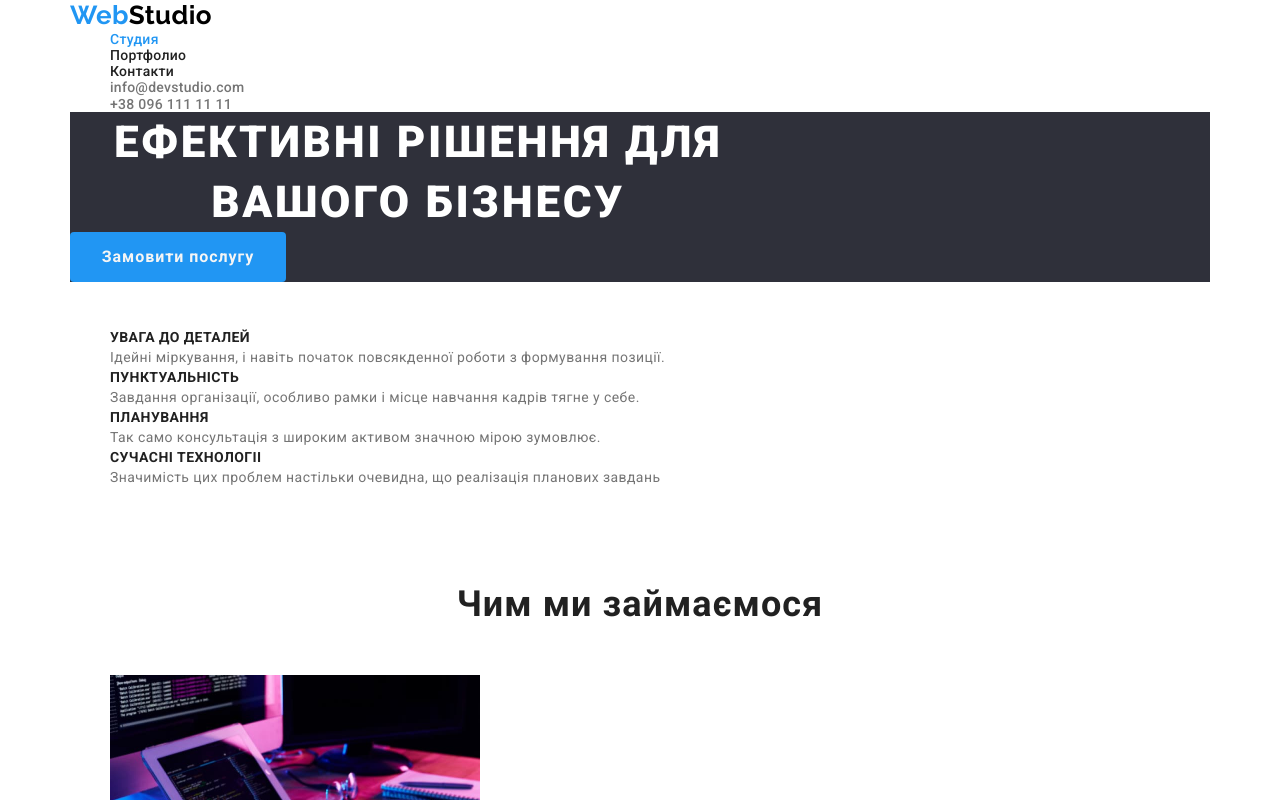
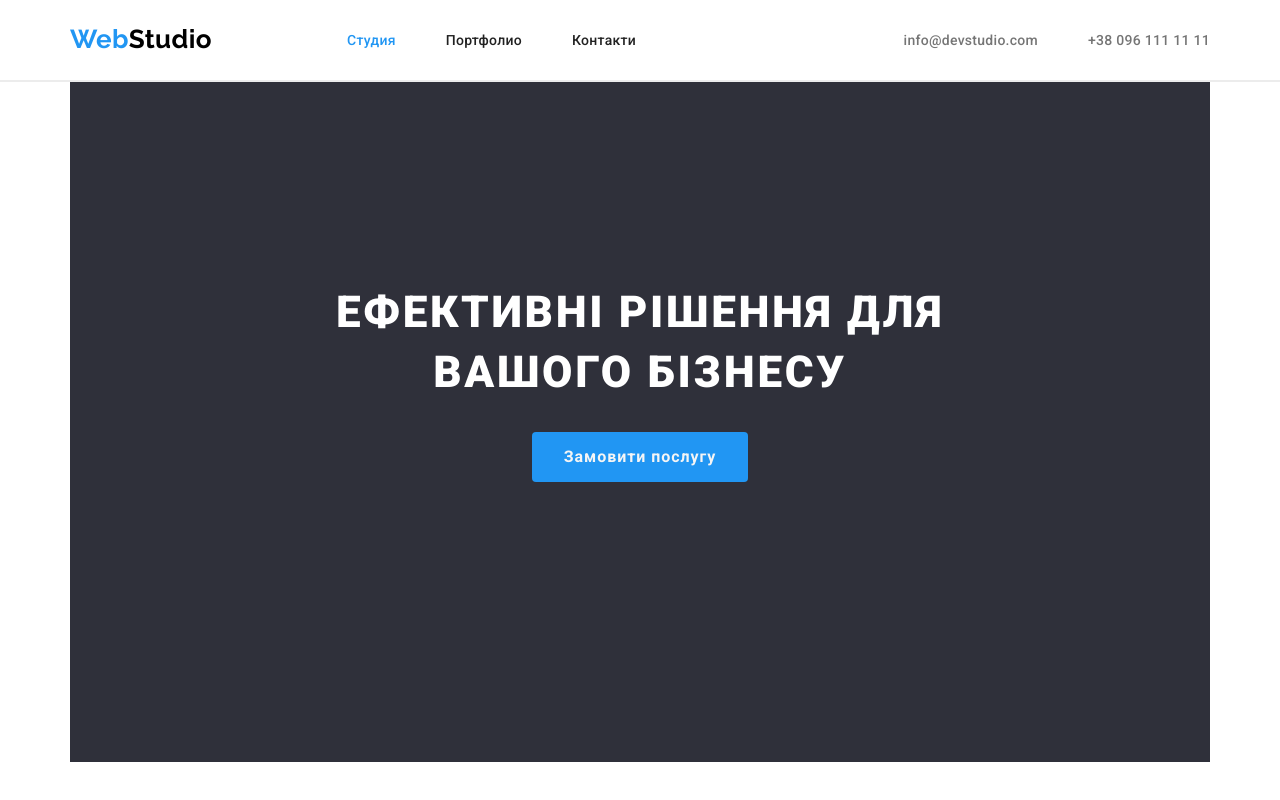
Before and after one commit to denispetrenk/goit-markup-hw-03, a plain HTML site: page index.html in a window 1280 px wide. Shown: the top 800 px of the page. Drawn offline with nearby package versions, Linux system fonts and the light colour scheme.

Commit message:
add flex in index

```diff
--- a/css/styles.css
+++ b/css/styles.css
@@ -10,6 +10,7 @@
   --text-color: #000000;
   --address-color: rgba(255, 255, 255, 0.6);
   --group-color: #eeeeee;
+  --line-color: #ececec;
   --main-font: "Roboto", sans-serif;
   --second-font: "Raleway", sans-serif;
 }
@@ -35,6 +36,8 @@ ul {
 }
 img {
   display: block;
+  max-width: 100%;
+  height: auto;
 }
 .container {
   width: 1170px;
@@ -42,6 +45,22 @@ img {
   padding-right: 15px;
   margin-left: auto;
   margin-right: auto;
+}
+.header-container {
+  display: flex;
+  align-items: center;
+}
+
+.header-nav {
+  display: flex;
+  align-items: center;
+  gap: 50px;
+  margin-right: auto;
+}
+
+.header-list-nav {
+  display: flex;
+  gap: 30px;
 }
 .logo {
   color: var(--text-color);
@@ -52,6 +71,7 @@ img {
   font-size: 26px;
   text-decoration: none;
   display: inline-block;
+  margin-right: 95px;
 }
 
 .header-studio {
@@ -78,7 +98,8 @@ img {
   letter-spacing: 0.06em;
   text-transform: uppercase;
 }
-.addr-color {
+.line {
+  border: 1px solid #ececec;
   font-style: normal;
   color: var(--background-color);
 }
@@ -87,9 +108,10 @@ img {
   color: var(--address-color);
 }
 .navigation-item {
+  display: block;
   color: var(--maintext-color);
   text-decoration: none;
-  padding: 32px, 0;
+  padding: 32px 0;
   font-size: 14px;
   font-weight: 500;
   line-height: calc(16 / 14);
@@ -101,6 +123,12 @@ img {
 .logo-blue {
   text-decoration: none;
   color: var(--accent-color);
+}
+.contacts {
+  display: flex;
+  align-items: center;
+  gap: 50px;
+  margin-left: auto;
 }
 .contacts-item {
   text-decoration: none;
@@ -169,10 +197,25 @@ img {
   padding-bottom: 94px;
   padding-top: 94px;
 }
+.solutions {
+  background-color: var(--footer-color);
+  color: var(--background-color);
+  margin-bottom: 47px;
+  padding: 200px 0 280px;
+}
+.solutions .header {
+  max-width: 1600px;
+  text-align: center;
+  margin: 0 auto;
+}
 .button-serv {
+  display: block;
+  margin-top: 30px;
+  margin-left: auto;
+  margin-right: auto;
   background-color: var(--accent-color);
   color: var(--main-background-color);
-
+  text-align: center;
   font-style: normal;
   font-weight: 700;
   font-size: 16px;
@@ -183,12 +226,12 @@ img {
   text-align: center;
   letter-spacing: 0.06em;
 }
-.solutions {
-  background-color: var(--footer-color);
-  color: var(--background-color);
-  margin-bottom: 47px;
+.characters {
+  display: flex;
+  justify-items: center;
+
+  margin: 0 auto;
 }
-
 .title {
   /*заголовок проектов в порфолио*/
 
@@ -229,6 +272,16 @@ img {
   text-align: center;
   margin-bottom: 50px;
 }
+.why-list,
+.team-list {
+  display: flex;
+  gap: 30px;
+  margin-left: 0;
+}
+.why-list:first-child,
+.team-list:first-child {
+  margin-left: 0;
+}
 .text {
   /*текст в проектах портфолио*/
   font-family: inherit;
@@ -255,7 +308,7 @@ img {
   color: var(--paragraph-color);
 }
 .foot {
-  padding: 60px, 0;
+  padding: 60px 0;
 }
 .logo-footer {
   padding-bottom: 20px;
--- a/index.html
+++ b/index.html
@@ -22,12 +22,16 @@
   <body>
     <header class="header-studio">
       <nav class="container">
+        <div class="header-container">
           <a class="logo" href="./index.html">
             <span class="logo-blue"> Web</span>Studio</a
           >
-        <ul class="navigation list">
+
+          <ul class="navigation list header-nav">
             <li>
-            <a class="navigation-item logo-blue" href="./index.html"> Студия</a>
+              <a class="navigation-item logo-blue" href="./index.html">
+                Студия</a
+              >
             </li>
             <li>
               <a class="navigation-item" href="./portfolio.html">Портфолио</a>
@@ -47,22 +51,24 @@
               >
             </li>
           </ul>
+        </div>
       </nav>
+
+      <div class="line"></div>
     </header>
 
     <main class="container">
       <section class="solutions">
         <h1 class="header">Ефективні рішення для вашого бізнесу</h1>
-
         <button class="button-serv" type="button">Замовити послугу</button>
       </section>
 
-      <section class="section-charact">
+      <section class="">
         <h2 class="visually-hidden">
           Характеристики - увага, пунктуальность ....
         </h2>
         <!-- это скрытый тэг -->
-        <ul class="list">
+        <ul class="characters list">
           <li>
             <h3 class="title-char">увага до деталей</h3>
             <p class="txt-char">
@@ -97,7 +103,7 @@
       </section>
       <section class="section">
         <h2 class="title-why">Чим ми займаємося</h2>
-        <ul class="list">
+        <ul class="why-list list">
           <li>
             <img
               src="./images/leftpicture.jpg"
@@ -126,7 +132,7 @@
       </section>
       <section class="team section">
         <h2 class="title-why">Наша команда</h2>
-        <ul class="list">
+        <ul class="team-list list">
           <li>
             <img
               src="./images/demyan.jpg"
```
Also changed, not shown: portfolio.html (+7 -3 lines). Lines whose indentation alone changed are shown as unchanged.
